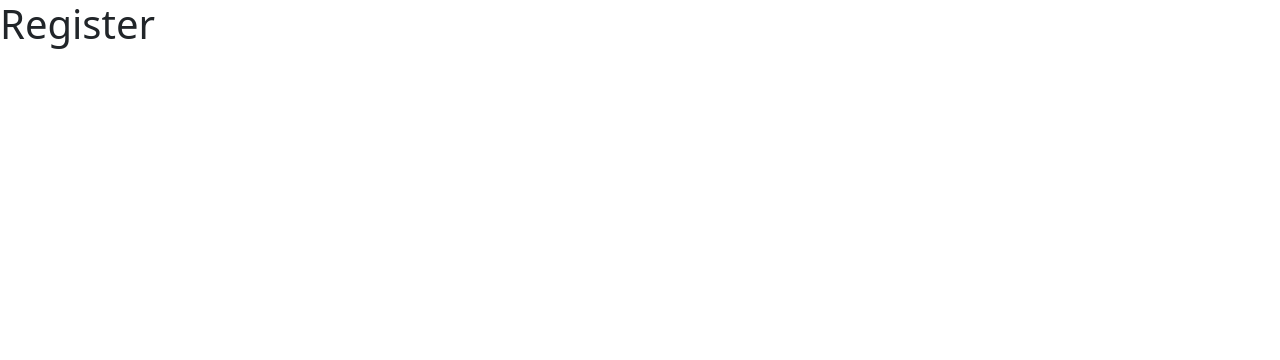
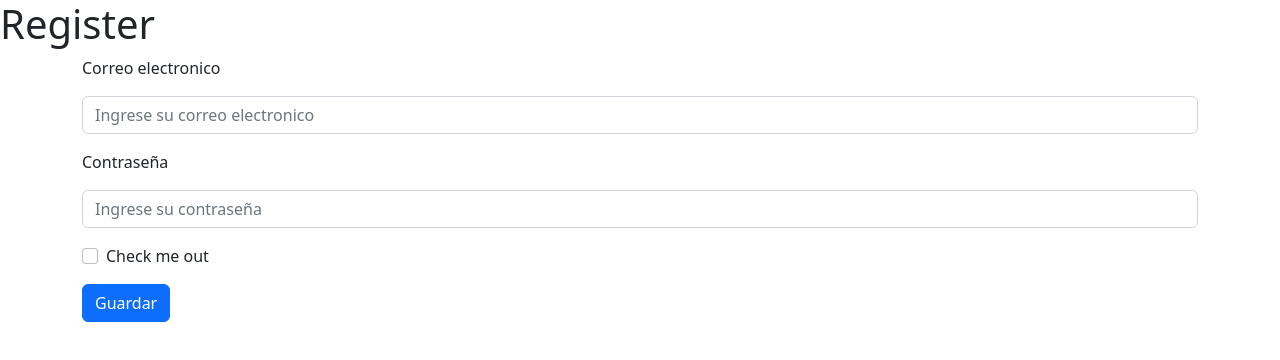
Before and after one commit to arielAayala/E-commerce, a React (Create React App) app: page /register in a window 1280 px wide. Shown: the top 360 px of the page. Built offline with nearby package versions, Linux system fonts and the light colour scheme.

Commit message:
Registro
Componente formulario de registro hecho y puesto en el contenedor de Register

```diff
--- a/src/components/registerForm.js
+++ b/src/components/registerForm.js
@@ -1,17 +1,14 @@
 import { useState, useContext } from 'react';
-import { context } from "../context/context";
+import context from "../context/context";
 import { useNavigate } from "react-router-dom";
-import { Col, Button, Row, Container, Card, Form } from "react-bootstrap";
-import "../assets/css/Login.css";
 
-export default function registerForm() {
-
+export default function RegisterForm() {
   const [user, setUser] = useState({
     email: "",
     password: ""
   })
 
-    const { register } = useContext(context)
+  const { register } = useContext(context);
 
   const handleChange = ({ target: { value, name } }) => setUser({ ...user, [name]: value })
 
@@ -19,35 +16,37 @@ export default function registerForm() {
   const navigate = useNavigate()
 
   const handleSubmit = async (e) => {
-        e.preventDefault()
+    e.preventDefault();
     setError("")
     try {
       await register(user.email, user.password)
-            navigate("/")
-        } catch {
+      // navigate("/")
+    } catch (error) {
       setError(error.message)
     }
   }
 
-
   return (
     <>
+      <div className='container-sm center'>
         <form>
-                <div class="mb-3">
-                    <label for="exampleInputEmail1" class="form-label">Email address</label>
-                    <input type="email" class="form-control" id="exampleInputEmail1" aria-describedby="emailHelp" />
-                    <div id="emailHelp" class="form-text">We'll never share your email with anyone else.</div>
+          <div className="mb-3">
+            <label for="exampleInputEmail1" className="form-label">Correo electronico</label>
+            <input type="email" name="email" className="form-control my-2" onChange={handleChange} defaultValue="" id="exampleInputEmail1" aria-describedby="emailHelp" placeholder='Ingrese su correo electronico' />
           </div>
-                <div class="mb-3">
-                    <label for="exampleInputPassword1" class="form-label">Password</label>
-                    <input type="password" class="form-control" id="exampleInputPassword1" />
+          <div className="mb-3">
+            <label for="exampleInputPassword1" className="form-label">Contraseña</label>
+            <input type="password" name="password" className="form-control my-2" onChange={handleChange} defaultValue="" id="exampleInputPassword1" placeholder='Ingrese su contraseña' />
           </div>
-                <div class="mb-3 form-check">
+          <div className="mb-3 form-check">
             <input type="checkbox" class="form-check-input" id="exampleCheck1" />
-                    <label class="form-check-label" for="exampleCheck1">Check me out</label>
+            <label className="form-check-label" for="exampleCheck1">Check me out</label>
           </div>
-                <button type="submit" class="btn btn-primary">Submit</button>
+          <button type="submit" class="btn btn-primary">Guardar</button>
         </form>
+      </div>
     </>
   )
+
+
 }
--- a/src/containers/Admin.js
+++ b/src/containers/Admin.js
@@ -1,4 +1,4 @@
-import ButtonAgregar from "../components/buttonAgregar";
+import ButtonAgregar from "../components/ButtonAgregar";
 import Table from "../components/Table";
 
 export default function Admin() {
--- a/src/containers/register.js
+++ b/src/containers/register.js
@@ -1,7 +1,11 @@
+import RegisterForm from "../components/registerForm";
+
+
 export default function Register() {
     return(
         <>
             <h1>Register</h1>
+            <RegisterForm></RegisterForm>
         </>
     )
 };
```
Lines whose indentation alone changed are shown as unchanged.
